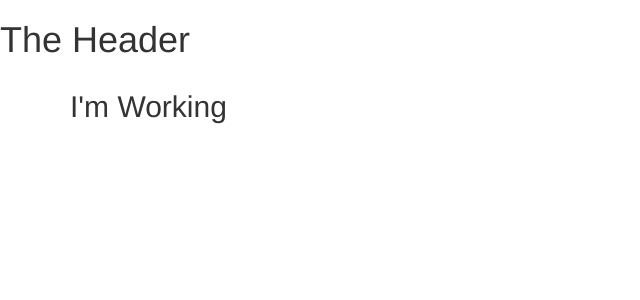
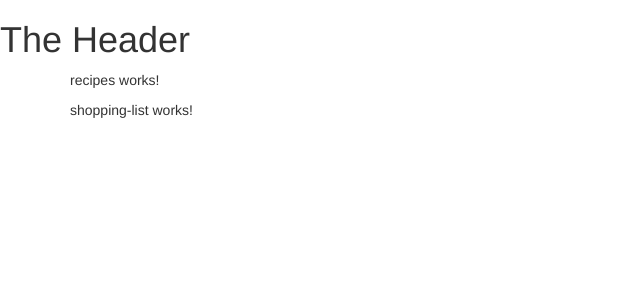
Before and after one commit to StevenCalverley/angular-project, an Angular app: page / in a window 1280 px wide. Shown: the top 300 px of the page, without its empty margins (0-640 px from the left). Built offline with nearby package versions, Linux system fonts and the light colour scheme.

Commit message:
add recipes and shopping list to app component

```diff
--- a/src/app/app.component.html
+++ b/src/app/app.component.html
@@ -2,7 +2,8 @@
 <div class="container">
     <div class="row">
         <div class="col-md-12">
-            <h2>I'm Working</h2>
+            <app-recipes></app-recipes>
+            <app-shopping-list></app-shopping-list>
         </div>
     </div>
 </div>
```
